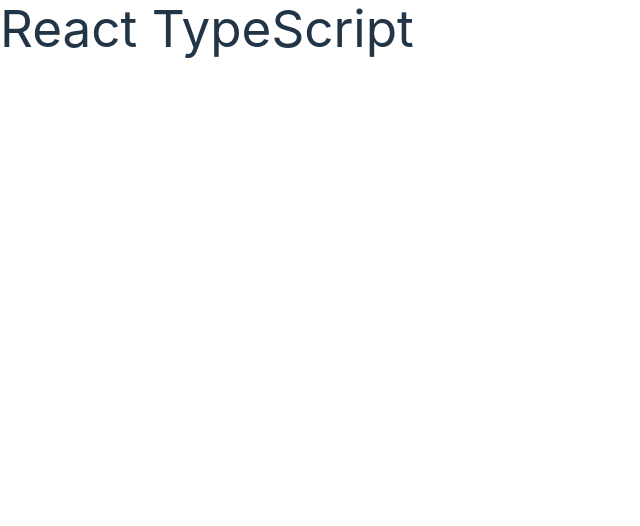
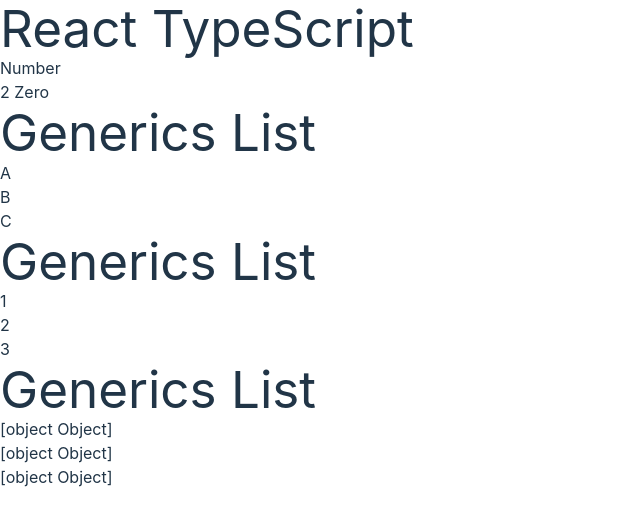
Before and after one commit to designervenkat/react-typescript-swapna, a React (Vite) app: page / in a window 1280 px wide. Shown: the top 526 px of the page, without its empty margins (0-640 px from the left). Built offline with nearby package versions, Linux system fonts and the light colour scheme.

Commit message:
Generics and Retrict and Component

```diff
--- a/src/App.tsx
+++ b/src/App.tsx
@@ -1,3 +1,7 @@
+import List from "./components/generic/List"
+import Number from "./components/restrict/Number"
+
+
 function App() {
   return (
 
@@ -5,7 +9,22 @@
 
       <h1 className="my-10 text-base">React TypeScript</h1>
 
+      {/* <Counter message="TS"/> */}
 
+
+      {/* <PrivateComponent isLoggedIn component={Profile} /> */}
+
+      <Number value={2} isZero />
+
+      <List items={["A", "B", "C"]} />
+
+      <List items={[1, 2, 3]} />
+
+      <List items={[
+        {firstName: "Superman", lastName: "Bruce Wayne"},
+        {firstName: "Flash", lastName: "Alan"},
+        {firstName: "WonderWomen", lastName: "Alex"},
+      ]} />
 
     </div>
 
--- /dev/null
+++ b/src/components/component-props/Login.tsx
@@ -0,0 +1,5 @@
+export default function Login() {
+  return (
+    <div>Please Login to Access Profle</div>
+  )
+}
--- /dev/null
+++ b/src/components/generic/List.tsx
@@ -0,0 +1,35 @@
+// type ListProps = {
+//   items: string[] | number []
+//   // onClick: (value: string | number) => void
+// }
+
+import React from "react"
+
+type ListItems = {
+  firstName: string
+  lastName: string
+}
+
+type GenericsListProps<T> = {
+  items: T[]
+  renderItem? : (item: T) => React.ReactNode
+}
+
+
+export default function List<T extends string | number | ListItems>({items, renderItem}:GenericsListProps<T>) {
+  return (
+    <div>
+
+      <h1>Generics List</h1>
+
+      {items.map((item, i) => (
+          <div key={i}>
+            {renderItem ? renderItem(item) : item.toString()}
+          </div>
+        ))
+      }
+
+
+      </div>
+  )
+}
--- /dev/null
+++ b/src/components/restrict/Number.tsx
@@ -0,0 +1,49 @@
+// type NumbersProps = {
+
+//   value: number
+//   isPostive?: boolean
+//   isNegative?: boolean
+//   isZero?: boolean
+
+// }
+
+type NumbersProps = {
+  value : number
+}
+
+type PositiveNumber = NumbersProps & {
+  isPostive?: boolean
+  isNegative?: never
+  isZero?: never
+}
+type NegativeNumber = NumbersProps & {
+  isNegative?: boolean
+  isPostive?: never
+  isZero?: never
+
+}
+type ZeroNumber = NumbersProps & {
+  isZero?: boolean
+  isPostive?: never
+  isNegative?: never
+}
+
+type RandomNumber = PositiveNumber | NegativeNumber | ZeroNumber
+
+
+
+const Number = ({value, isPostive, isNegative, isZero}: RandomNumber) => {
+  return (
+    <div>
+
+      <h2>Number</h2>
+
+      {value} {isPostive && "Positive"}
+      {isNegative && "Negative"} {isZero && "Zero"}
+
+
+    </div>
+  )
+}
+
+export default Number
```
Also changed, not shown: src/components/class/Counter.tsx (added, +43 -0 lines), src/components/component-props/PrivateComponent.tsx (added, +19 -0 lines), src/components/component-props/Profile.tsx (added, +11 -0 lines).
